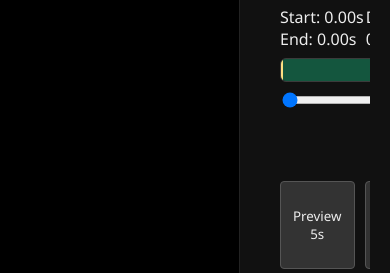
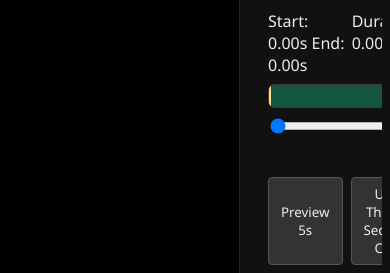
Before and after one commit to ptehan/GameFrame, a FastAPI app: template GameFrameJS/templates/external_video_trim.html in a window 390 px wide. Shown: the part 571-844 px from the top of the page. Run offline with FastAPI, Linux system fonts and the light colour scheme; the template is opened without the code that fills it, so the values that code supplies are empty.

Commit message:
Lock external trim page to viewport and fit video without page scroll

```diff
--- a/GameFrameJS/templates/external_video_trim.html
+++ b/GameFrameJS/templates/external_video_trim.html
@@ -2,16 +2,20 @@
 {% block content %}
 
 <style>
+  html, body {
+    overflow: hidden;
+  }
   #main {
     height: 100vh;
     overflow: hidden;
     box-sizing: border-box;
+    padding: 10px 14px;
   }
   .ev-shell {
-    height: calc(100vh - 40px);
+    height: 100%;
     display: flex;
     flex-direction: column;
-    gap: 10px;
+    gap: 8px;
     overflow: hidden;
   }
   .ev-form {
@@ -19,25 +23,44 @@
     flex: 1;
     display: flex;
     flex-direction: column;
-    gap: 10px;
-    max-width: 980px;
+    gap: 8px;
+    max-width: 100%;
+    overflow: hidden;
+  }
+  .ev-video-wrap {
+    flex: 1;
+    min-height: 0;
+    width: 100%;
+    display: flex;
+    align-items: center;
+    justify-content: center;
+    background: #000;
+    border: 1px solid #333;
     overflow: hidden;
   }
   .ev-video {
-    width: 100%;
-    flex: 1;
-    min-height: 220px;
-    max-height: calc(100vh - 260px);
-    background: #000;
-    border: 1px solid #333;
+    height: 100%;
+    max-height: 100%;
+    width: auto;
+    max-width: 100%;
     object-fit: contain;
   }
+  .ev-controls {
+    flex: 0 0 auto;
+    margin-top: 2px;
+  }
+  .ev-actions {
+    display: flex;
+    gap: 10px;
+    margin-top: 10px;
+  }
   @media (max-width: 900px) {
-    .ev-shell {
-      height: calc(100vh - 24px);
+    #main {
+      padding: 8px;
     }
-    .ev-video {
-      max-height: calc(100vh - 300px);
+    .ev-actions {
+      gap: 8px;
+      margin-top: 8px;
     }
   }
 </style>
@@ -51,11 +74,13 @@
   <input type="hidden" name="clip_type" value="{{ clip_type }}">
   <input type="hidden" id="start_sec" name="start_sec" value="0">
 
-  <video id="src_video" class="ev-video" controls playsinline>
-    <source src="{{ source_url }}" type="video/mp4">
-  </video>
+  <div class="ev-video-wrap">
+    <video id="src_video" class="ev-video" controls playsinline>
+      <source src="{{ source_url }}" type="video/mp4">
+    </video>
+  </div>
 
-  <div style="margin-top:14px;">
+  <div class="ev-controls">
     <div style="display:flex; justify-content:space-between; margin-bottom:8px;">
       <span id="range_label">Start: 0.00s  End: 5.00s</span>
       <span id="duration_label">Duration: {{ '%.2f'|format(duration) }}s</span>
@@ -69,7 +94,7 @@
     <input id="start_slider" type="range" min="0" max="0" step="0.01" value="0" style="width:100%; margin-top:10px;">
   </div>
 
-  <div style="display:flex; gap:10px; margin-top:14px;">
+  <div class="ev-actions">
     <button type="button" id="preview_btn">Preview 5s</button>
     <button type="submit">Use This 5-Second Clip</button>
   </div>
```
